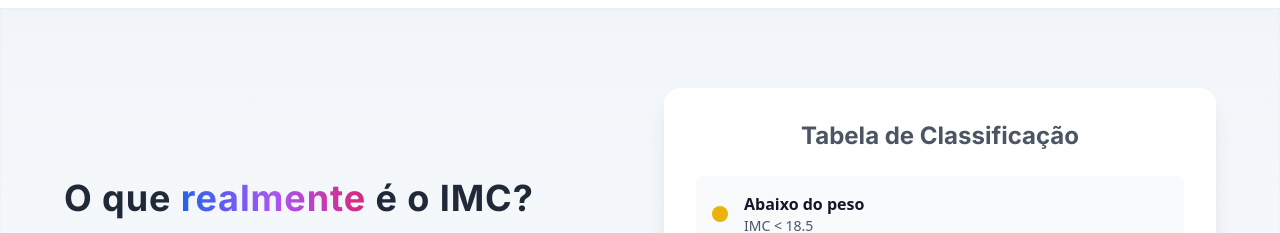
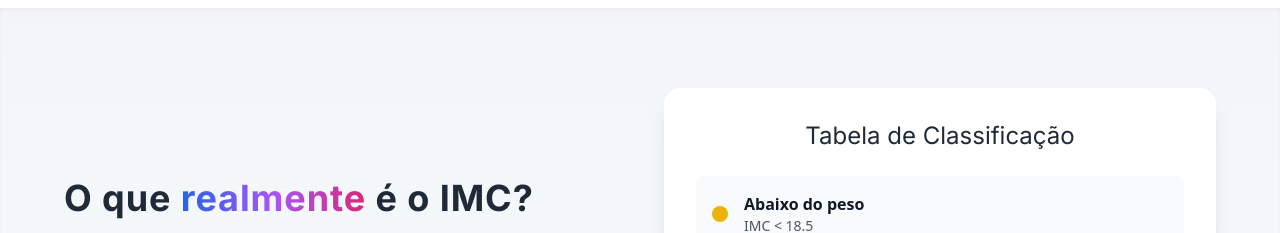
Before and after one commit to gustahxn/CalcImc, a React (Vite) app in the folder calcImc/: page / in a window 1280 px wide. Shown: the part 960-1193 px from the top of the page. Built offline with nearby package versions, Linux system fonts and the light colour scheme; no server answers.

Commit message:
font fix

```diff
--- a/calcImc/src/components/Home.jsx
+++ b/calcImc/src/components/Home.jsx
@@ -154,7 +154,7 @@ const Home = () => {
             </div>
 
             <div className="bg-white p-8 rounded-2xl shadow-xl">
-              <h3 className="text-2xl font-semibold font-sans text-gray-600 mb-6 text-center tracking-normal">
+              <h3 className="text-2xl font-regular font-sans text-gray-800 mb-6 text-center tracking-normal">
                 Tabela de Classificação
               </h3>
               <div className="space-y-3">
```
